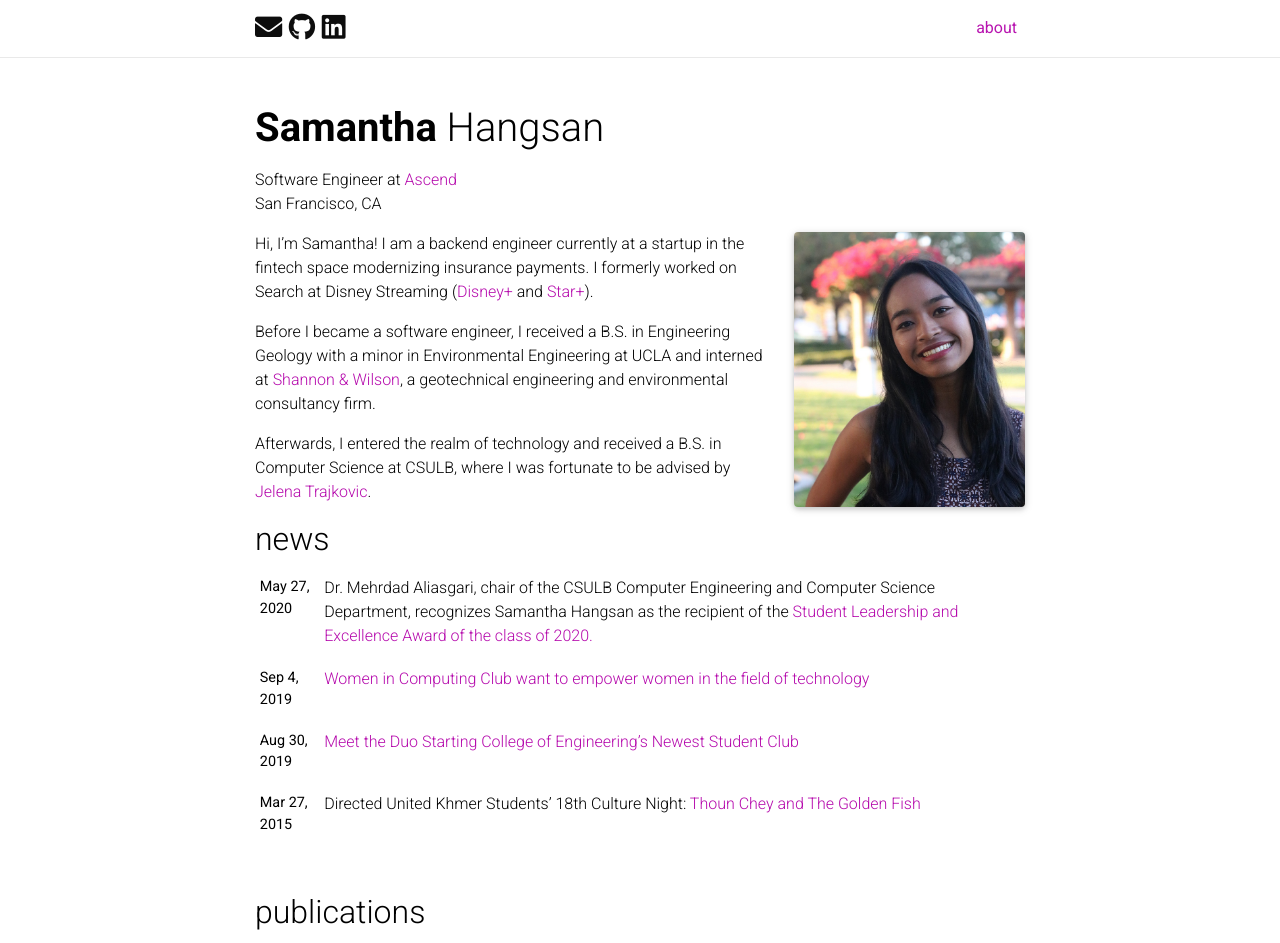
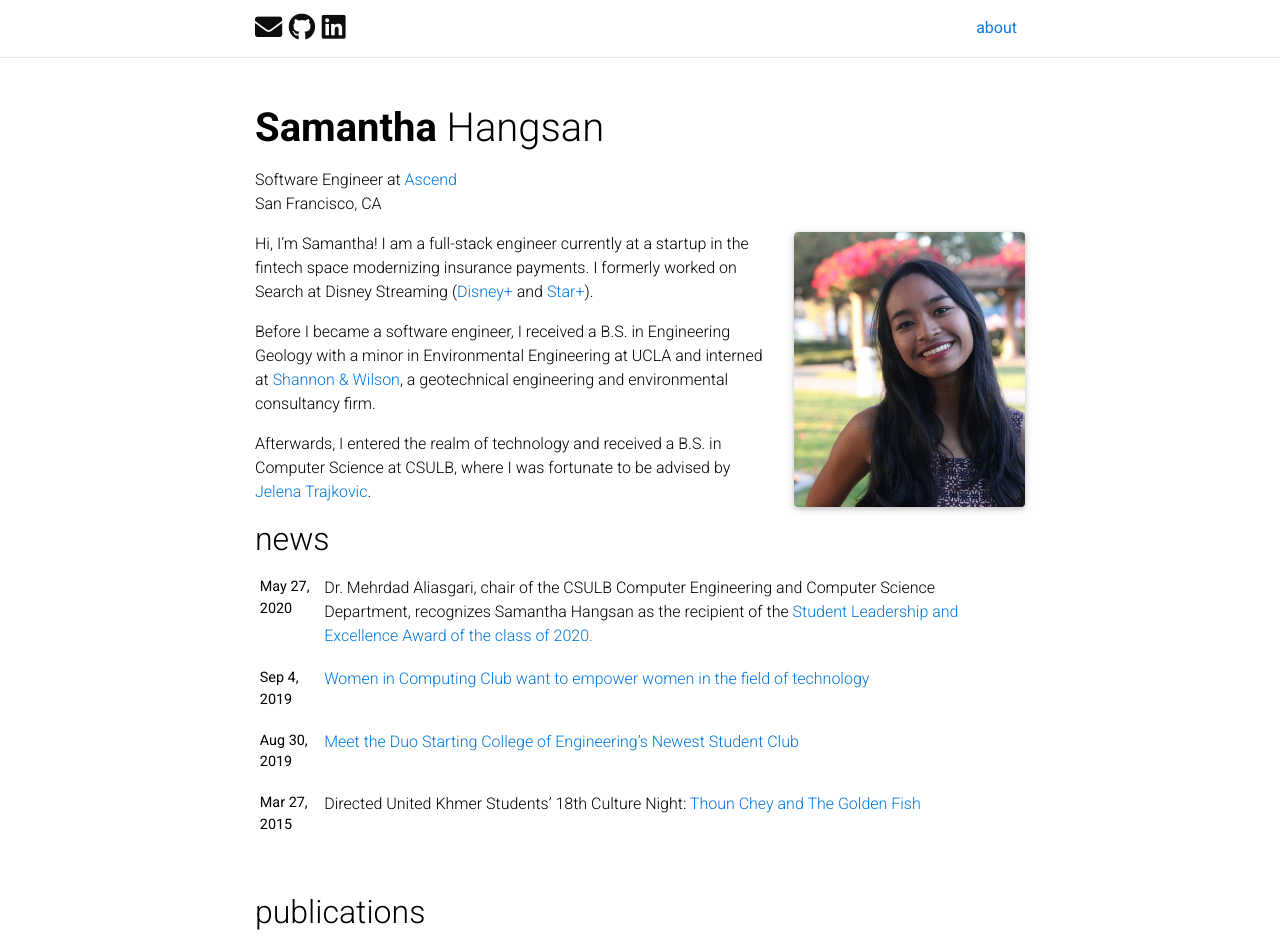
Before and after one commit to samantha/samantha.github.io, a Jekyll site: the page built from _pages/about.md, in a window 1280 px wide and 1117 px high, cut to the strip 0-943 px from the top of the window. Built offline with Jekyll 4.4.1, drawn with Linux system fonts in a browser that asks for light colours; nearby versions of some CDN libraries; comment, search, counter and statistics services are not loaded; a style sheet for code colours, icons or effects is not loaded.

Commit message:
update role; color

```diff
--- a/_pages/about.md
+++ b/_pages/about.md
@@ -13,7 +13,7 @@ selected_papers: true # includes a list of papers marked as "selected={true}"
 social: false  # includes social icons at the bottom of the page
 ---
 
-Hi, I'm Samantha! I am a backend engineer currently at a startup in the fintech space modernizing insurance payments. I formerly worked on Search at Disney Streaming (<a href="https://www.disneyplus.com/" target="_blank">Disney+</a> and <a href="https://www.starplus.com/" target="_blank">Star+</a>).
+Hi, I'm Samantha! I am a full-stack engineer currently at a startup in the fintech space modernizing insurance payments. I formerly worked on Search at Disney Streaming (<a href="https://www.disneyplus.com/" target="_blank">Disney+</a> and <a href="https://www.starplus.com/" target="_blank">Star+</a>).
 
 Before I became a software engineer, I received a B.S. in Engineering Geology with a minor in Environmental Engineering at UCLA and interned at <a href="https://www.shannonwilson.com" target="_blank">Shannon & Wilson</a>, a geotechnical engineering and environmental consultancy firm.
 
--- a/_sass/_themes.scss
+++ b/_sass/_themes.scss
@@ -7,8 +7,8 @@
   --global-code-bg-color: #{$code-bg-color-light};
   --global-text-color: #{$black-color};
   --global-text-color-light: #{$grey-color};
-  --global-theme-color: #{$purple-color};
-  --global-hover-color: #{$purple-color};
+  --global-theme-color: #{$blue-color};
+  --global-hover-color: #{$blue-color};
   --global-footer-bg-color: #{$white-color};
   --global-footer-text-color: #{$grey-color};
   --global-footer-link-color: #{$grey-color};
```
